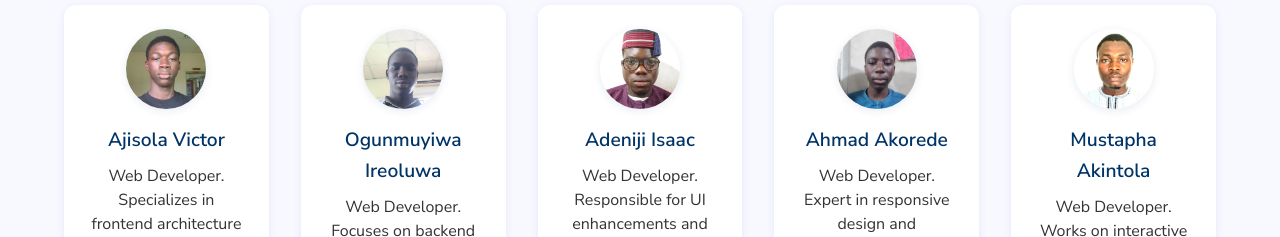
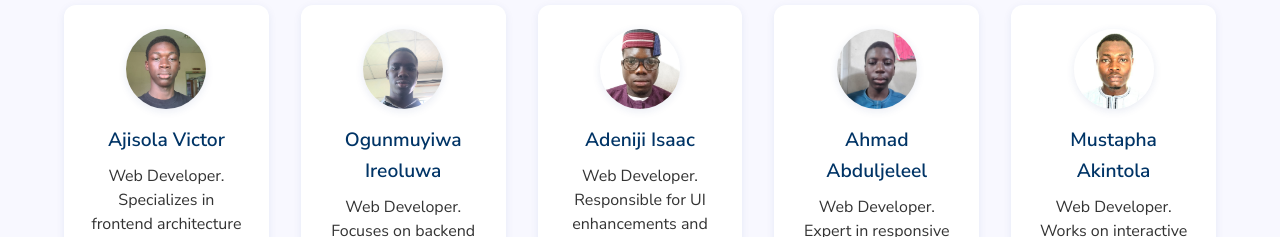
Before and after one commit to Bezliab/campusconnect, a React (Vite) app: page /about in a window 1280 px wide. Shown: the part 2960-3197 px from the top of the page. Built offline with nearby package versions, Linux system fonts and the light colour scheme.

Commit message:
v 10.1.2

```diff
--- a/src/components/AboutMain/AboutMain.jsx
+++ b/src/components/AboutMain/AboutMain.jsx
@@ -211,7 +211,7 @@ function AboutMain() {
                 alt="Ahmad Akorede "
                 className="team-photo"
               />
-              <h3>Ahmad Akorede </h3>
+              <h3>Ahmad Abduljeleel </h3>
               <p>
                 Web Developer. Expert in responsive design and accessibility for
                 CampusConnect.
```
